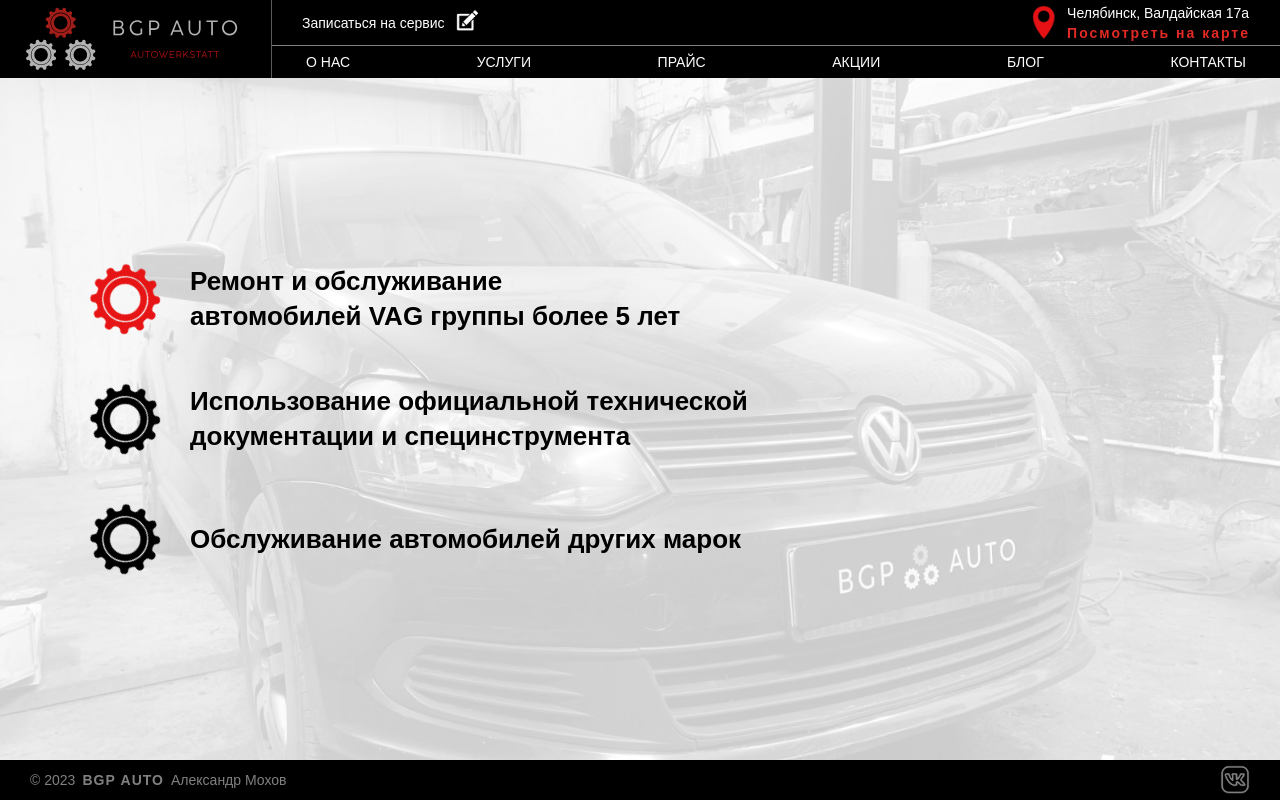
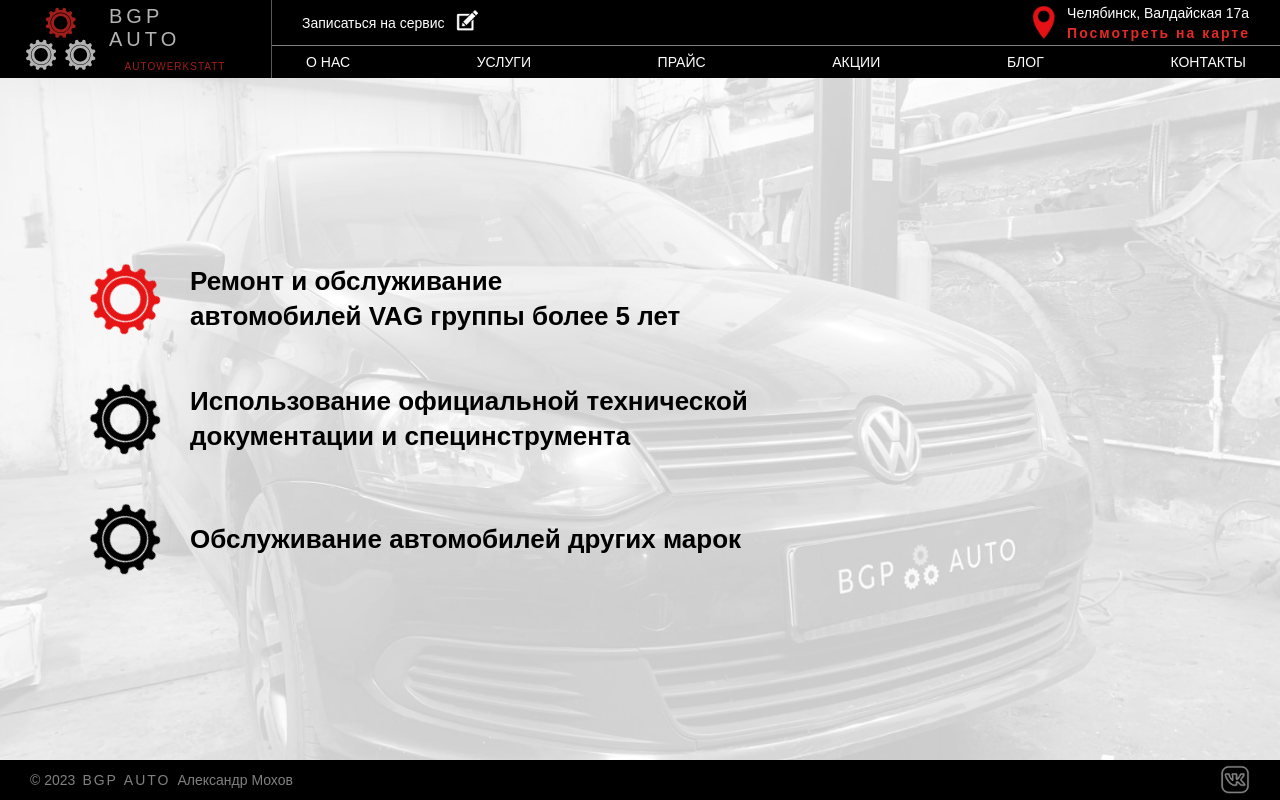
Before and after one commit to Alexandr-Mokhov/bgp-auto, a React (Create React App) app: page /#/ in a window 1280 px wide. Built offline with nearby package versions, Linux system fonts and the light colour scheme; a web font is replaced by a local one.

Commit message:
feat: заменить картинки в Header на шрифт, поправить текст в футере

```diff
--- a/src/components/App/App.css
+++ b/src/components/App/App.css
@@ -1,5 +1,5 @@
 .page {
-  font-family: 'Coco-Sharp', 'Arial', sans-serif;
+  font-family: 'Coco-Sharp-trial', 'Arial', sans-serif;
   color: #000;
   background-color: #FFF;
   -webkit-font-smoothing: antialiased;
--- a/src/components/Footer/Footer.css
+++ b/src/components/Footer/Footer.css
@@ -27,9 +27,9 @@
   margin-left: 30px;
 }
 
-.footer__copywriting_bold {
-  font-weight: 900;
-  letter-spacing: 1px;
+.footer__copywriting_name {
+  font-weight: 400;
+  letter-spacing: 2px;
   margin: 0 7px;
 }
 
@@ -71,6 +71,6 @@
   }
 
   .footer__copywriting_author {
-    margin-left: 15px;
+    margin-left: 10px;
   }
 }
--- a/src/components/Footer/Footer.js
+++ b/src/components/Footer/Footer.js
@@ -7,7 +7,7 @@ export default function Footer() {
         <div className="footer__copywriting">
           <div>
             <span className="footer__copywriting_date">&copy;&nbsp;{new Date().getFullYear()}</span>
-            <span className="footer__copywriting_bold">BGP&nbsp;AUTO</span>
+            <span className="footer__copywriting_name">BGP&nbsp;AUTO</span>
           </div>
           <span className="footer__copywriting_author">Александр&nbsp;Мохов</span>
         </div>
--- a/src/components/Header/Header.css
+++ b/src/components/Header/Header.css
@@ -42,22 +42,26 @@
   margin: 0 12px 0 0;
 }
 
+.header__title-container {
+  display: flex;
+  flex-direction: column;
+  width: 132px;
+  align-items: center;
+}
+
 .header__title {
-  background-image: url(../../images/logo-name.svg);
-  width: 132px;
-  height: 17px;
-  background-size: cover;
-  background-repeat: no-repeat;
   margin: 0;
+  font-size: 20px;
+  letter-spacing: 4px;
+  font-weight: 400;
 }
 
 .header__subtitle {
-  background-image: url(../../images/logo-subtitle.svg);
-  width: 90px;
-  height: 9px;
-  background-size: cover;
-  background-repeat: no-repeat;
-  margin: 14px 0 0 21px;
+  margin: 10px 0 0;
+  font-size: 10px;
+  color: #E42A24;
+  letter-spacing: 1px;
+  font-weight: 400;
 }
 
 .header__info-container {
@@ -228,10 +232,6 @@
     height: 52px;
   }
 
-  .header__subtitle {
-    margin: 8px 0 0 21px;
-  }
-
   .header__address-container {
     padding: 0 20px;
     border-bottom: none;
--- a/src/components/Header/Header.js
+++ b/src/components/Header/Header.js
@@ -9,9 +9,9 @@ export default function Header({ isInscribed, date, time }) {
       <div className="header__container">
         <Link className="header__logo-container" to="/" onClick={resetScroll}>
           <div className="header__logo" />
-          <div>
-            <div className="header__title" />
-            <div className="header__subtitle" />
+          <div className="header__title-container">
+            <p className="header__title">BGP AUTO</p>
+            <p className="header__subtitle">AUTOWERKSTATT</p>
           </div>
         </Link>
         <div className="header__info-container">
--- a/src/index.css
+++ b/src/index.css
@@ -1,5 +1,5 @@
 @import url(./vendor/normalize.css);
-@import url(./vendor/fonts/CocoSharp.css);
+@import url(./vendor/fonts/coco-sharp-trial.css);
 
 /* * {
   outline: 1px dashed red;
--- a/src/vendor/fonts/CocoSharp.css
+++ b/src/vendor/fonts/coco-sharp-trial.css
@@ -1,5 +1,5 @@
 @font-face {
-  font-family: 'Coco-Sharp';
+  font-family: 'Coco-Sharp-trial';
   font-style:  normal;
   font-weight: 400;
   font-display: swap;
@@ -7,7 +7,7 @@
 }
 
 @font-face {
-  font-family: 'Coco-Sharp';
+  font-family: 'Coco-Sharp-trial';
   font-style:  normal;
   font-weight: 900;
   font-display: swap;
```
Also changed, not shown: src/images/logo-name.svg (deleted), src/images/logo-subtitle.svg (deleted).
